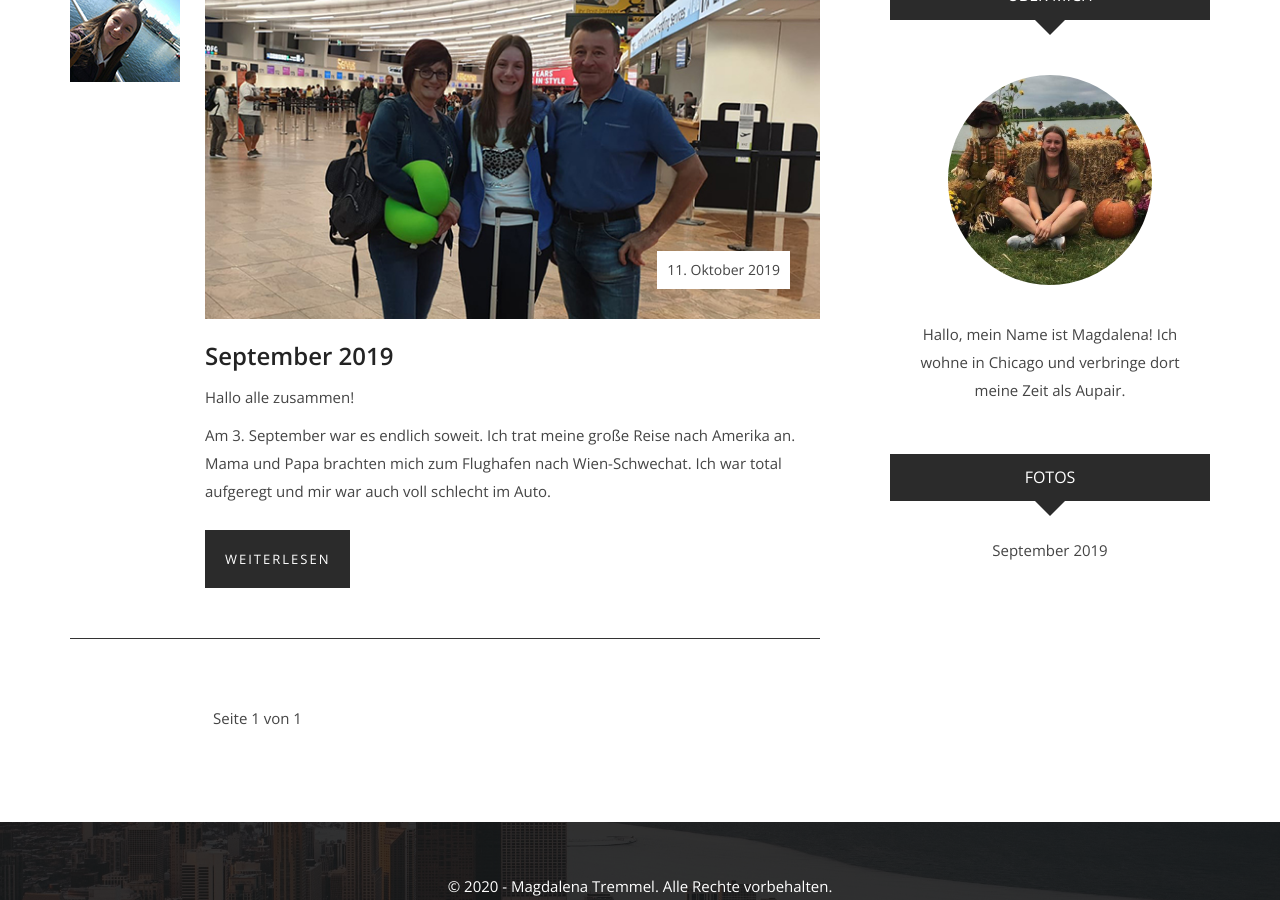
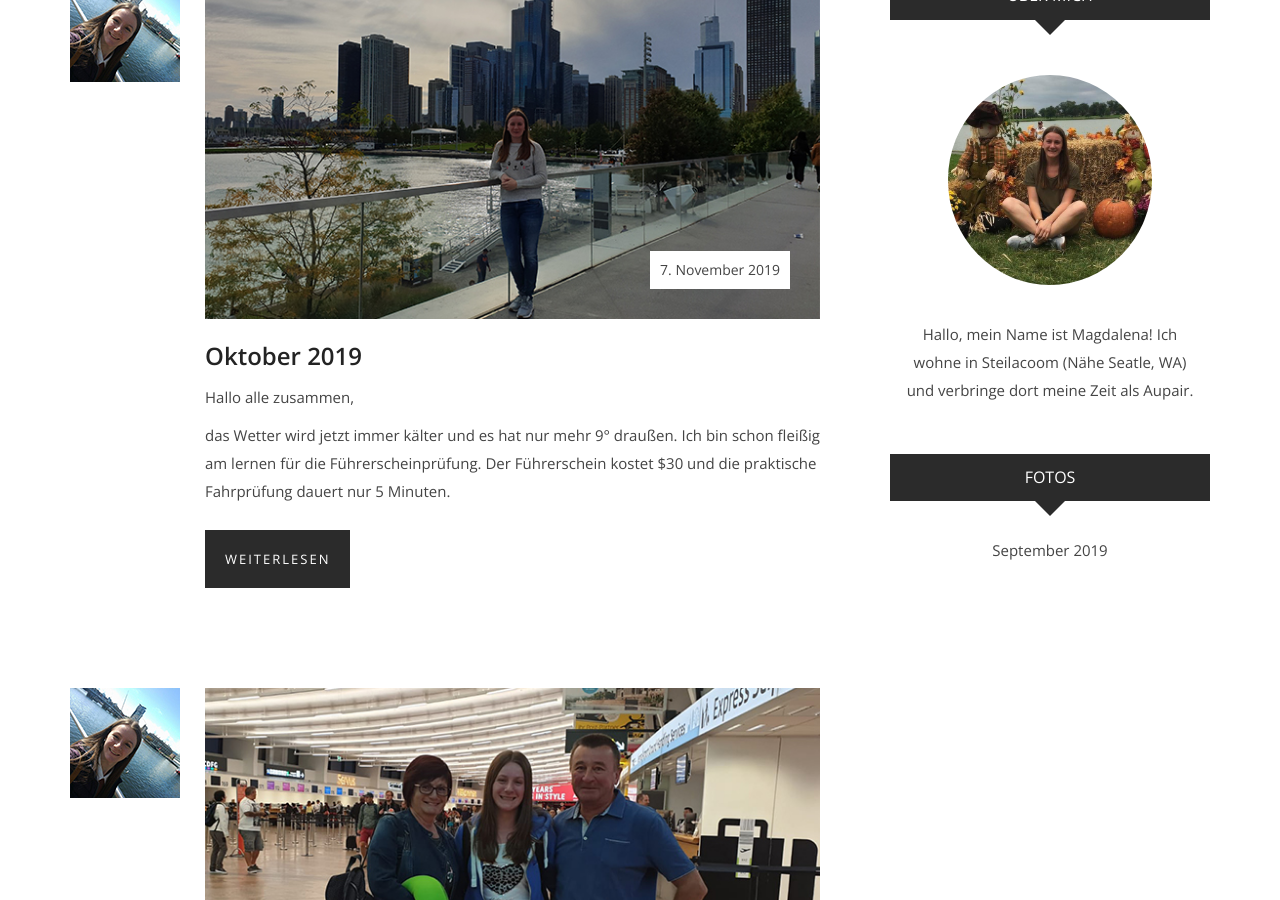
Before and after one commit to net47/magdalenas.reise, a Jekyll site: the page built from index.html, in a window 1280 px wide and 900 px high, scrolled down 536 px. Built offline with Jekyll 4.4.1, drawn with Linux system fonts in a browser that asks for light colours; the list of posts is cut into pages by our own code; comment, search, counter and statistics services are not loaded; some of the changed lines change nothing that is shown.

Commit message:
article 'Oktober 2019'

```diff
--- a/_config.yml
+++ b/_config.yml
@@ -15,7 +15,7 @@ paginate_path:              "/page/:num/"
 
 # Author Settings
 author_name: 				""
-author_bio: 				"Hallo, mein Name ist Magdalena! Ich wohne in Chicago und verbringe dort meine Zeit als Aupair."
+author_bio: 				"Hallo, mein Name ist Magdalena! Ich wohne in Steilacoom (Nähe Seatle, WA) und verbringe dort meine Zeit als Aupair."
 author_url: 				"https://magdalenas.reise"
 author_facebook: 			""
 author_twitter: 			""
--- /dev/null
+++ b/_posts/2019-11-07-oktober-2019.md
@@ -0,0 +1,43 @@
+---
+layout: fullwidth
+title: "Oktober 2019"
+custom_page_description: ""
+post_image: "/assets/images/articles/title_oktober2019.jpeg"
+author_image: "/assets/images/authors/magdalena_posts.jpg"
+excerpt_separator: <!--more-->
+comments: false
+---
+
+Hallo alle zusammen,
+
+das Wetter wird jetzt immer kälter und es hat nur mehr 9° draußen. Ich bin schon fleißig am lernen für die Führerscheinprüfung. Der Führerschein kostet $30 und die praktische Fahrprüfung dauert nur 5 Minuten. <!--more-->Als ich das hörte, war ich total verblüfft. Es ist ziemlich einfach, den Schein hier zu bekommen.
+
+Ich war sehr glücklich, als ich den Führerschein bestanden habe. An einem Freitag gab es eine Veranstaltung bei der Schule. Die Schüler rannten so viele Runden wie sie konnten am Sportplatz. Mit dem gesammelten Geld konnte die Schule neues Unterrichtsmaterial kaufen. Wir waren alle sehr stolz auf Evelyn und Gavin, weil Sie sehr viele Runden liefen.
+
+An einem Nachmittag traf ich mich mit ein paar anderen Mädels in der Stadt und wir gingen shoppen. Die Magnolia Bakery ist sehr beliebt in Chicago! Die Torten und Cupcakes schmecken so super gut dort! Sehr empfehlenswert! Der Navy Pier ist eine Seebrücke mit vielen Restaurants und einer genialen Aussicht über die Stadt und den Lake Michigan. Dort werden auch Bootstouren und Helikopterrundflüge über Chicago angeboten.
+
+Das Wetter ist sehr kalt und man braucht schon Haube + Handschuhe wegen des eiskalten Windes! Ich traf mich auch mit Giada und Vicki aus Italien in der Stadt. Ich versteh mich sehr gut mit Ihnen. Wir gingen zu den Pizza Flügeln und besuchten das London House. Das ist ein Hotel, mit einer Rooftop Bar im 21. Stock. Der Ausblick von hier über die Stadt ist einfach nur atemberaubend schön! Am Abend gingen wir ins Restaurant “The Dearborn” essen. Das war sehr modern eingerichtet und das Personal war sehr nett. Unser Essen schmeckte voll super und der Wein war hervorragend. Ich traf auch Charlotte und Mathilde aus Deutschland. Sie sind sehr nett und wir verstanden uns von Anfang an super. Wir machten uns auch aus, dass sie mich nächstes Jahr in Lengenfeld besuchen kommen, weil sie einen Heurigen mal sehen möchten!
+
+Ein beliebtes Ausflugsziel ist der Freizeitpark “The Six Flags” mit sehr aufregenden Achterbahnen. Ich war dort mit Lena und wir hatten eine menge Spaß. Die Achterbahnen waren soo schnell und ich konnte nur lachen während der Fahrt! Der Park ist riesig und es gibt die verschiedensten Attraktionen. Der Tag dort war sehr lustig und ich genoss es total!
+
+Es gab sehr viele Probleme mit den Kindern und ich fühlte mich nicht wohl. Ich habe das Thema dann mit Ryan besprochen und sie meinte, es wäre vielleicht besser, wenn ich mir eine Familie mit kleineren Kindern suche. Damit würde ich mich auch besser fühlen. Also hat Sie dann meine Betreuerin von Cultural Care angerufen und einen Termin für ein Gespräch ausgemacht.
+
+Beim Gespräch habe ich alles gesagt, was nicht gepasst hat. Lauren hat die ganzen Papiere ausgefüllt und ich habe sie zum schluss unterschrieben. Jetzt hatte ich 2 Wochen Zeit, um eine neue Gastfamilie zu suchen. Es haben sich einige Familien gemeldet und ich redete mit Ihnen über Skype, um Sie besser kennenzulernen. Es war zum Schluss gar nicht einfach, mich zwischen der Familie aus Boston und aus Seattle zu entscheiden. Aber mich überzeugte die Familie aus Seattle mehr und war überglücklich, als sie mich anriefen und sagten, dass sie mich als ihr neues Aupair nehmen.
+
+Ich schrieb dann sofort meiner Betreuerin von Cultural Care und sie kümmerte sich um meine Reise nach Seattle. Die letzte Woche bei der Familie in Chicago war ganz oke. Ich versuchte, das Beste draus zu machen und freute mich umso mehr, als ich meine Koffer einpacken konnte. Am letzten Abend traf ich mich wieder mit Charlotte und ein paar anderen Mädels zum Bowling. Wir hatten eine Menge Spaß und ich konnte den letzten Abend genießen.
+Am 26.10.2019 war es endlich so weit. Ich flog 13:44 nach Seattle zu meiner neuen Gastfamilie. Der Flug war ganz angenehm und ich konnte ein wenig schlafen. Ich wurde dann von meiner neuen Gastmama Stefanie abgeholt. Wir fuhren dann zur “Cheesecake Factory”, weil ich ein bisschen hungrig war. Dort gibt es die besten und größten Torten, die ich je gegessen und gesehen habe. Ich war so überglücklich, dass ich jetzt endlich in Seattle angekommen bin!
+
+Stefanie gab mir eine kleine Tour durch Steilacoom und zeigte mir die besten Plätze. Mir gefällt es hier sehr gut. Zuhause wurde ich sehr herzlich empfangen. Stacia und Connor umarmten mich sofort und das freute mich sehr. Das Haus ist voll riesig und mein Zimmer ist auch sehr geräumig. Die Kinder gaben mir eine Haustour und es gefällt mir sehr gut. Am nächsten Tag fuhr ich mit Brandon einkaufen, weil ich eine neue Sim Karte brauchte. Er zeigte mir auch eine große Shoppingmall in Tacoma und ich war überwältigt von den vielen Geschäften.
+
+Die erste Woche mit den Kindern war sehr herausfordernd. Ich lernte alles über meine Aufgaben und über die Kinder. Die Zwillinge sind 5 Jahre alt und es ist sehr interessant zu sehn, wie sie sich verhalten. Sie wollen immer alles gemeinsam machen und schlafen auch teilweise im gleichen Bett. Zu Halloween verkleideten sich die Kinder als Feuerwehrmann und die Schwester von Maleficent. Das Haus war auch dekoriert mit ein paar Sachen. Ich ging mit Stefanie, Connor und Stacia von Haus zu Haus und die Kinder bekamen sehr viele Süßigkeiten. Es machte uns allen sehr viel Spaß! Ich bin leider krank, weil ich mich bei den Kindern angesteckt habe :confused: Aber ich war schon beim Arzt und hab Medikamente bekommen.
+Ich habe auch schon ein paar andere Aupairs kennengelernt. Wir trafen uns bei Yara zuhause und kochten gemeinsam. Auch mit Niklas und Melissa ging ich ins Kino und wir schauten uns “Zombieland 2” an.
+
+In Steilacoom haben wir auch einen Steinestrand mit Meerzugang. Das ist mein absoluter Lieblingsplatz um abzuschalten und die Aussicht zu genießen. Ich habe auch schon Seelöwen und Delfine im Wasser gesehen! Steilacoom ist ein sehr ruhiger und schöner Ort. Ich fühle mich hier wie zuhause. Das Autofahren klappt auch super. Hier ist viel weniger los auf den Straßen, als in Park Ridge, Chicago. Mein Auto ist ein kleiner, roter KIA. Am kommenden Sonntag habe ich mein erstes Aupair treffen. Ich bin schon sehr gespannt drauf!
+
+>
+> <a href="https://photos.app.goo.gl/99E8s8jFrRiKfPDr7" target="_blank">Fotos Oktober 2019</a>
+>
+
+Viele liebe Grüße aus Steilacoom,
+
+Magdalena
```
Also changed, not shown: assets/images/articles/title_oktober2019.jpeg (added).
